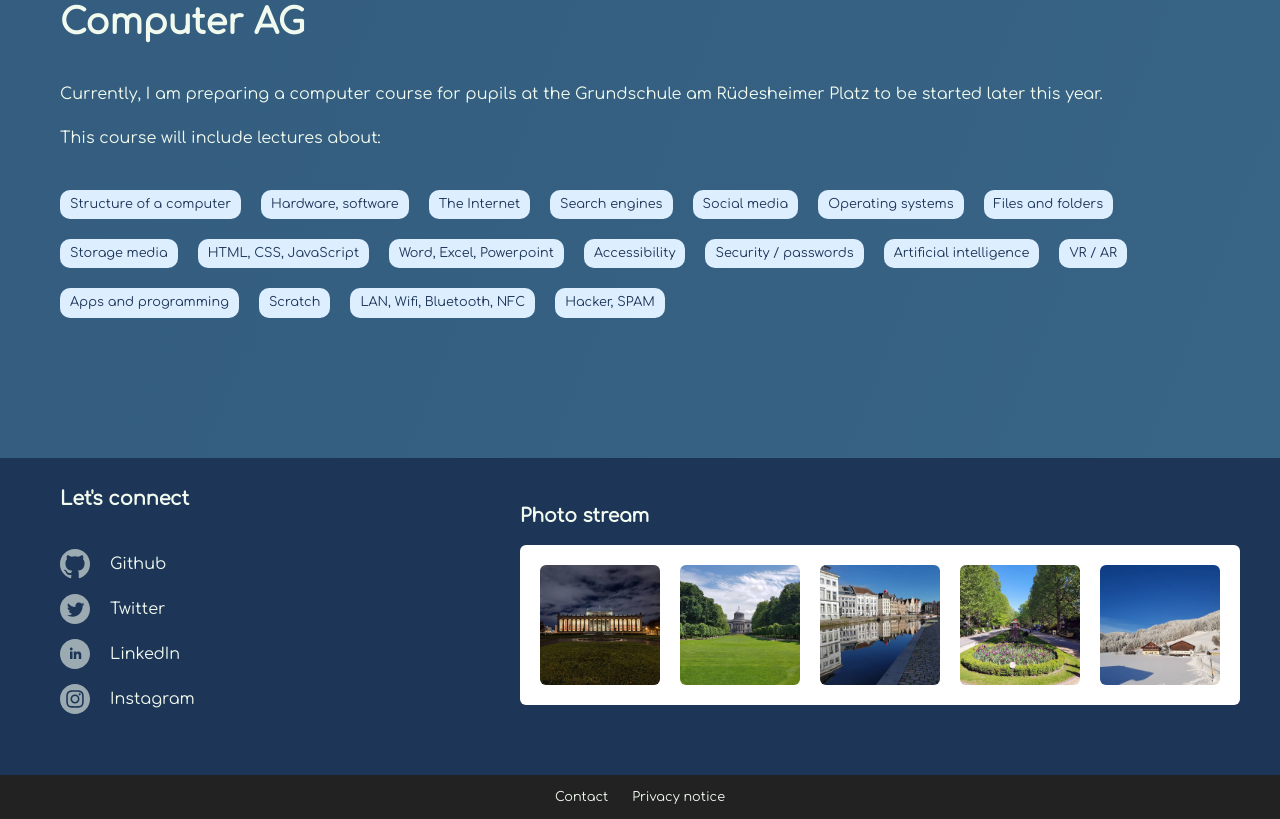
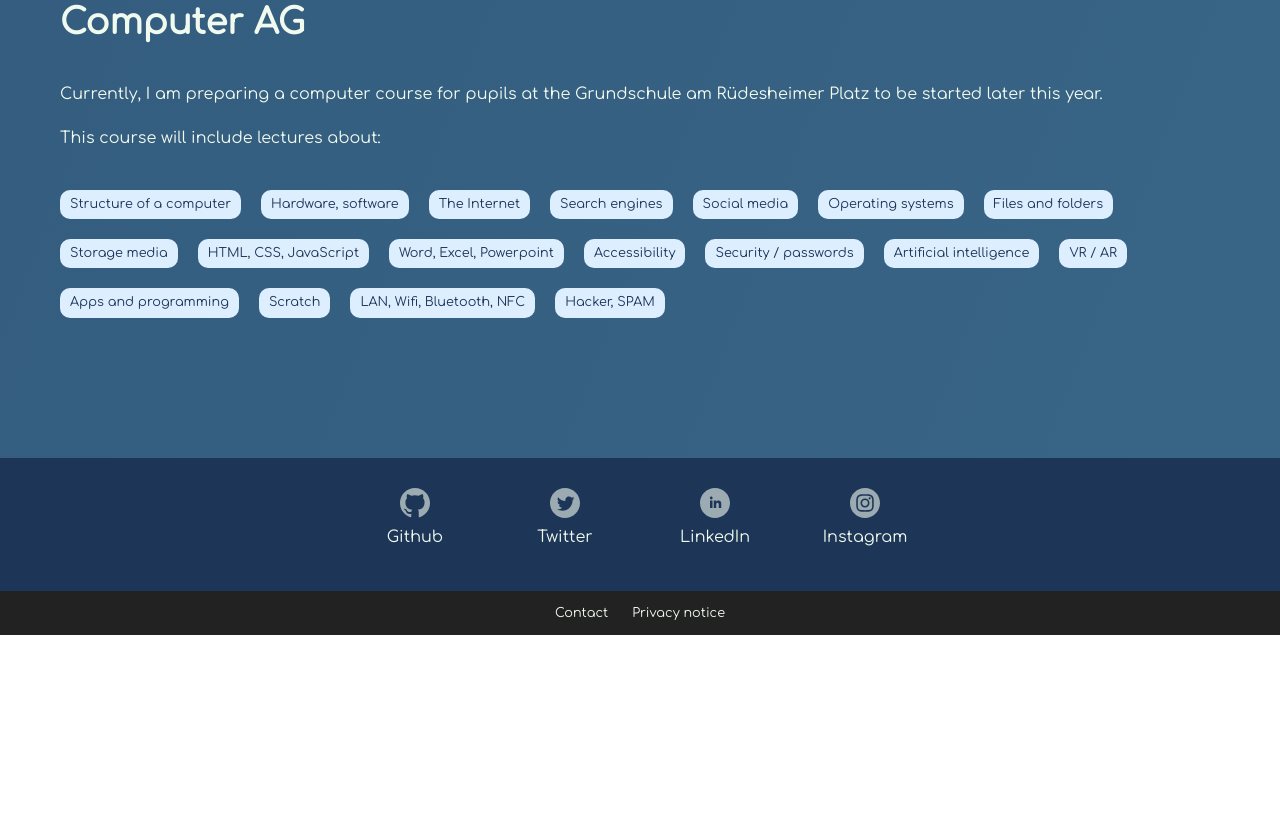
Before and after one commit to lauenroth/joerg.dev, a Gatsby site: page / in a window 1280 px wide. Shown: the part 4854-5673 px from the top of the page. After the commit the page ends 5489 px from the top, so only its background shows below. Built offline with nearby package versions, Linux system fonts and the light colour scheme; Gatsby itself is replaced by a stand-in of ours.

Commit message:
social networks

```diff
--- a/src/components/MainLayout.tsx
+++ b/src/components/MainLayout.tsx
@@ -3,15 +3,15 @@ import styled, { createGlobalStyle } from "styled-components";
 import "@fontsource/comfortaa";
 import "@fontsource/fira-code";
 import { Link } from "gatsby";
-import AltesMuseum from "../images/altes_museum.jpeg";
-import Bellevue from "../images/bellevue.jpeg";
-import Cinquantenaire from "../images/cinquantenaire.jpeg";
-import Flachau from "../images/flachau.jpeg";
-import Ghent from "../images/ghent.jpeg";
-import HumboldtForum from "../images/humboldt_forum.jpeg";
-import Kellenhusen from "../images/kellenhusen.jpeg";
-import Roma from "../images/roma.jpeg";
-import Zoo from "../images/zoo.jpeg";
+// import AltesMuseum from "../images/altes_museum.jpeg";
+// import Bellevue from "../images/bellevue.jpeg";
+// import Cinquantenaire from "../images/cinquantenaire.jpeg";
+// import Flachau from "../images/flachau.jpeg";
+// import Ghent from "../images/ghent.jpeg";
+// import HumboldtForum from "../images/humboldt_forum.jpeg";
+// import Kellenhusen from "../images/kellenhusen.jpeg";
+// import Roma from "../images/roma.jpeg";
+// import Zoo from "../images/zoo.jpeg";
 
 const GlobalStyle = createGlobalStyle`
   :root {
@@ -120,7 +120,6 @@ const MainLayout: React.FC = ({ children }) => {
       <MainFooter>
         <section>
           <div>
-            <h2>Let's connect</h2>
             <ul>
               <li>
                 <a href="https://github.com/lauenroth">
@@ -132,7 +131,7 @@ const MainLayout: React.FC = ({ children }) => {
                   >
                     <path d="M12 0c-6.626 0-12 5.373-12 12 0 5.302 3.438 9.8 8.207 11.387.599.111.793-.261.793-.577v-2.234c-3.338.726-4.033-1.416-4.033-1.416-.546-1.387-1.333-1.756-1.333-1.756-1.089-.745.083-.729.083-.729 1.205.084 1.839 1.237 1.839 1.237 1.07 1.834 2.807 1.304 3.492.997.107-.775.418-1.305.762-1.604-2.665-.305-5.467-1.334-5.467-5.931 0-1.311.469-2.381 1.236-3.221-.124-.303-.535-1.524.117-3.176 0 0 1.008-.322 3.301 1.23.957-.266 1.983-.399 3.003-.404 1.02.005 2.047.138 3.006.404 2.291-1.552 3.297-1.23 3.297-1.23.653 1.653.242 2.874.118 3.176.77.84 1.235 1.911 1.235 3.221 0 4.609-2.807 5.624-5.479 5.921.43.372.823 1.102.823 2.222v3.293c0 .319.192.694.801.576 4.765-1.589 8.199-6.086 8.199-11.386 0-6.627-5.373-12-12-12z"></path>
                   </svg>
-                  Github
+                  <span>Github</span>
                 </a>
               </li>
               <li>
@@ -145,7 +144,7 @@ const MainLayout: React.FC = ({ children }) => {
                   >
                     <path d="M12 0c-6.627 0-12 5.373-12 12s5.373 12 12 12 12-5.373 12-12-5.373-12-12-12zm6.066 9.645c.183 4.04-2.83 8.544-8.164 8.544-1.622 0-3.131-.476-4.402-1.291 1.524.18 3.045-.244 4.252-1.189-1.256-.023-2.317-.854-2.684-1.995.451.086.895.061 1.298-.049-1.381-.278-2.335-1.522-2.304-2.853.388.215.83.344 1.301.359-1.279-.855-1.641-2.544-.889-3.835 1.416 1.738 3.533 2.881 5.92 3.001-.419-1.796.944-3.527 2.799-3.527.825 0 1.572.349 2.096.907.654-.128 1.27-.368 1.824-.697-.215.671-.67 1.233-1.263 1.589.581-.07 1.135-.224 1.649-.453-.384.578-.87 1.084-1.433 1.489z"></path>
                   </svg>
-                  Twitter
+                  <span>Twitter</span>
                 </a>
               </li>
               <li>
@@ -158,7 +157,7 @@ const MainLayout: React.FC = ({ children }) => {
                   >
                     <path d="M12 0c-6.627 0-12 5.373-12 12s5.373 12 12 12 12-5.373 12-12-5.373-12-12-12zm-2 16h-2v-6h2v6zm-1-6.891c-.607 0-1.1-.496-1.1-1.109 0-.612.492-1.109 1.1-1.109s1.1.497 1.1 1.109c0 .613-.493 1.109-1.1 1.109zm8 6.891h-1.998v-2.861c0-1.881-2.002-1.722-2.002 0v2.861h-2v-6h2v1.093c.872-1.616 4-1.736 4 1.548v3.359z"></path>
                   </svg>
-                  LinkedIn
+                  <span>LinkedIn</span>
                 </a>
               </li>
               <li>
@@ -171,12 +170,12 @@ const MainLayout: React.FC = ({ children }) => {
                   >
                     <path d="M14.829 6.302c-.738-.034-.96-.04-2.829-.04s-2.09.007-2.828.04c-1.899.087-2.783.986-2.87 2.87-.033.738-.041.959-.041 2.828s.008 2.09.041 2.829c.087 1.879.967 2.783 2.87 2.87.737.033.959.041 2.828.041 1.87 0 2.091-.007 2.829-.041 1.899-.086 2.782-.988 2.87-2.87.033-.738.04-.96.04-2.829s-.007-2.09-.04-2.828c-.088-1.883-.973-2.783-2.87-2.87zm-2.829 9.293c-1.985 0-3.595-1.609-3.595-3.595 0-1.985 1.61-3.594 3.595-3.594s3.595 1.609 3.595 3.594c0 1.985-1.61 3.595-3.595 3.595zm3.737-6.491c-.464 0-.84-.376-.84-.84 0-.464.376-.84.84-.84.464 0 .84.376.84.84 0 .463-.376.84-.84.84zm-1.404 2.896c0 1.289-1.045 2.333-2.333 2.333s-2.333-1.044-2.333-2.333c0-1.289 1.045-2.333 2.333-2.333s2.333 1.044 2.333 2.333zm-2.333-12c-6.627 0-12 5.373-12 12s5.373 12 12 12 12-5.373 12-12-5.373-12-12-12zm6.958 14.886c-.115 2.545-1.532 3.955-4.071 4.072-.747.034-.986.042-2.887.042s-2.139-.008-2.886-.042c-2.544-.117-3.955-1.529-4.072-4.072-.034-.746-.042-.985-.042-2.886 0-1.901.008-2.139.042-2.886.117-2.544 1.529-3.955 4.072-4.071.747-.035.985-.043 2.886-.043s2.14.008 2.887.043c2.545.117 3.957 1.532 4.071 4.071.034.747.042.985.042 2.886 0 1.901-.008 2.14-.042 2.886z" />
                   </svg>
-                  Instagram
+                  <span>Instagram</span>
                 </a>
               </li>
             </ul>
           </div>
-          <div>
+          {/* <div>
             <h3>Photo stream</h3>
             <Gallery>
               <a href="https://www.instagram.com/p/CJHCgoSgchw/">
@@ -210,7 +209,7 @@ const MainLayout: React.FC = ({ children }) => {
                 <img src={Bellevue} alt="Bellevue, Berlin" />
               </a>
             </Gallery>
-          </div>
+          </div> */}
         </section>
         <section>
           <Link to="/contact">Contact</Link>
@@ -412,7 +411,6 @@ const MainNavigation = styled.nav`
     li {
       a {
         align-items: center;
-        /* border-bottom: 1px solid #abc; */
         display: flex;
         font-size: 32px;
         height: 100%;
@@ -459,6 +457,7 @@ const MainFooter = styled.footer`
 
   h2 {
     font-size: 1.2rem;
+    text-align: center;
   }
 
   h2 a {
@@ -477,30 +476,38 @@ const MainFooter = styled.footer`
 
     &:first-child {
       display: grid;
-      grid-template-columns: auto 700px;
 
       ul {
         list-style: none;
         padding: 0;
+        display: grid;
+        grid-template-columns: 2fr 2fr 2fr 2fr;
+        margin: 0 auto;
+        max-width: 600px;
+      }
+
+      li {
+        display: grid;
       }
 
       li a {
         align-items: center;
         display: inline-flex;
+        flex-direction: column;
         margin-bottom: 15px;
         position: relative;
 
-        &::before {
-          bottom: 6px;
+        span::before {
+          bottom: -1px;
           content: "<";
-          left: 45px;
+          left: 8px;
           opacity: 0;
           position: absolute;
           transition: 0.25s;
         }
 
-        &::after {
-          bottom: 6px;
+        span::after {
+          bottom: -1px;
           content: ">";
           right: -8px;
           opacity: 0;
@@ -509,19 +516,25 @@ const MainFooter = styled.footer`
         }
 
         &:hover {
-          &::after {
+          span::after {
             opacity: 1;
-            right: -12px;
+            right: -15px;
           }
-          &::before {
-            left: 38px;
+          span::before {
+            left: -15px;
             opacity: 1;
           }
           /* text-decoration: underline; */
         }
 
         svg {
-          margin-right: 20px;
+          /* margin-right: 20px; */
+        }
+
+        span {
+          display: flex;
+          margin-top: 10px;
+          position: relative;
         }
       }
     }
```
